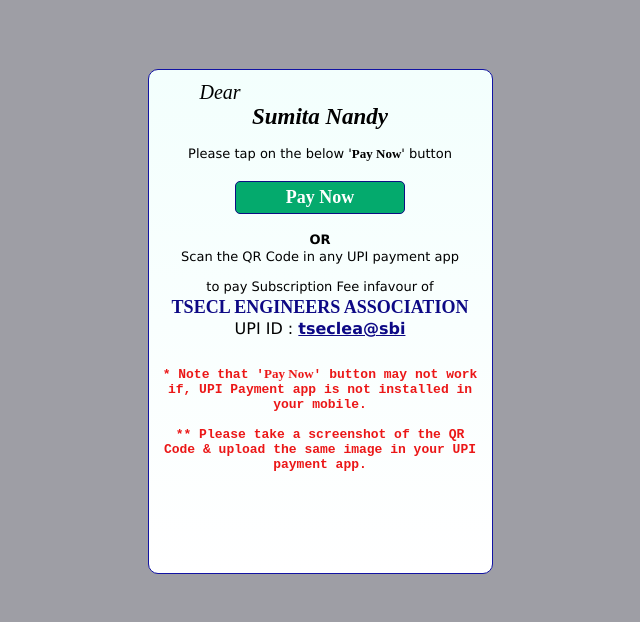
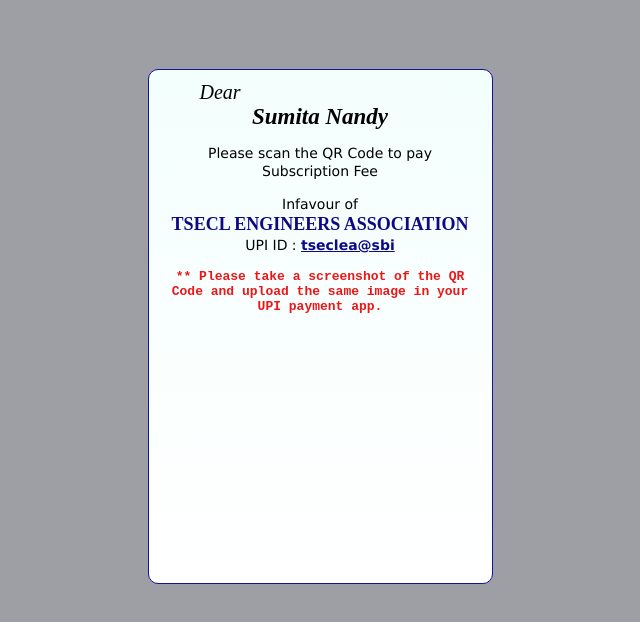
Before and after one commit to tseclengineersasso/026, a plain HTML site: page index.html in a window 1280 px wide. Shown: the whole page, without its empty margins (320-960 px from the left). Drawn offline with Linux system fonts and the light colour scheme; a script that the page names is missing.

Commit message:
Add files via upload

```diff
--- a/index.html
+++ b/index.html
@@ -15,22 +15,6 @@
 
     #qrcode {
         pointer-events: none;
-    }
-    button {
-        background-color: #04AA6D;
-        color: rgb(255, 255, 255);
-        padding: 5px 5px;
-        margin: 5px 0;
-        border: none;
-        cursor: pointer;
-        width: 50%;
-        border-radius: 5px;
-        border: 1px solid #0d0f83;
-    }
-    button:hover {
-        opacity: 0.9;
-        background-color: #7139d3;
-        color: rgb(253, 223, 133);
     }
     .container {
         text-align: center;
@@ -55,17 +39,19 @@
         font-weight: bold;
         line-height: 0.1;
         font-size: 23px;
-        padding-bottom: 5px;
+        padding-bottom: 3px;
     }
     .fnt3 {
-        font-size: 13px;
+        font-size: 14px;
+        line-height: 1.3;
+        padding-left: 30px;
+        padding-right: 30px;
+    }
+    .fnt4 {
+        font-size: 14px;
         line-height: 1.3;
         padding-left: 10px;
         padding-right: 10px;
-    }
-    .fnt4 {
-        font-family: 'Times New Roman';
-        font-weight: bold;
     }
     .fnt5 {
         font-family: 'Courier New';
@@ -99,7 +85,7 @@
     width: 23%; /* Could be more or less, depending on screen size */
     height: 53%;
     min-width: 343px;
-    min-height: 503px;
+    min-height: 513px;
     }
 
     /* Add Zoom Animation */
@@ -127,19 +113,11 @@
         <div class="container">
             <p class="fnt1">Dear</p>
             <p class="fnt2">Sumita Nandy</p>
-            <p class="fnt3">Please tap on the below '<span class="fnt4">Pay Now</span>' button</p>
-
-            <a href="upi://pay?pa=tseclea@sbi&pn=TSECL%20ENGINEERS%20ASSOCIATION&mc=8398&tr=&tn=ID026%20Subscription&am=&cu=INR&url=&mode=02&purpose=00&orgid=159002&sign=MEUCIQC4XHZJWEfBspS1A6+UMtQcBr/ZT00bWTdvZJhRCsLilwIgGPyzjukW/iwSieU2ohpTzfGLGxYwuJfK4ws/lBz8rzs=">
-                <button class="fnt">Pay Now</button>
-            </a>
-            <p class="fnt3"><b>OR</b><br><span style="line-height: 1.3">Scan the QR Code in any UPI payment app</span></p>
+            <p class="fnt3">Please scan the QR Code to pay Subscription Fee</p>
             <center id="qrcode"></center>
-            <p class="fnt3">to pay Subscription Fee infavour of<br><a class="fnt" style="color: rgb(13, 9, 133);">TSECL ENGINEERS ASSOCIATION</a>
-                <br><span style="font-size: 16px;">UPI ID : <u style="color: rgb(13, 9, 133);"><b>tseclea@sbi</b></u></span></p>
-
-            <p class="fnt5" style="padding-top: 13px;">* Note that '<span class="fnt4">Pay Now</span>' button may not work if, UPI Payment app is not installed in your mobile. </p>
-            <p class="fnt5"> ** Please take a screenshot of the QR Code & upload the same image in your UPI payment app. </p>
-
+            <p class="fnt4">Infavour of<br><a class="fnt" style="color: rgb(13, 9, 133);">TSECL ENGINEERS ASSOCIATION</a>
+                <br>UPI ID : <u style="color: rgb(13, 9, 133);"><b>tseclea@sbi</b></u></p>
+            <p class="fnt5"> ** Please take a screenshot of the QR Code and upload the same image in your UPI payment app. </p>
         </div>
     </div>
 </div>
@@ -149,8 +127,8 @@
         var upiData = "upi://pay?pa=tseclea@sbi&pn=TSECL%20ENGINEERS%20ASSOCIATION&mc=8398&tr=&tn=ID026%20Subscription&am=&cu=INR&url=&mode=02&purpose=00&orgid=159002&sign=MEUCIQC4XHZJWEfBspS1A6+UMtQcBr/ZT00bWTdvZJhRCsLilwIgGPyzjukW/iwSieU2ohpTzfGLGxYwuJfK4ws/lBz8rzs=";
         var qrcod = new QRCode(document.getElementById("qrcode"), {
             text: upiData,
-            width: 200,
-            height: 200,
+            width: 243,
+            height: 243,
         });
         qrcod.make();
     }
```
